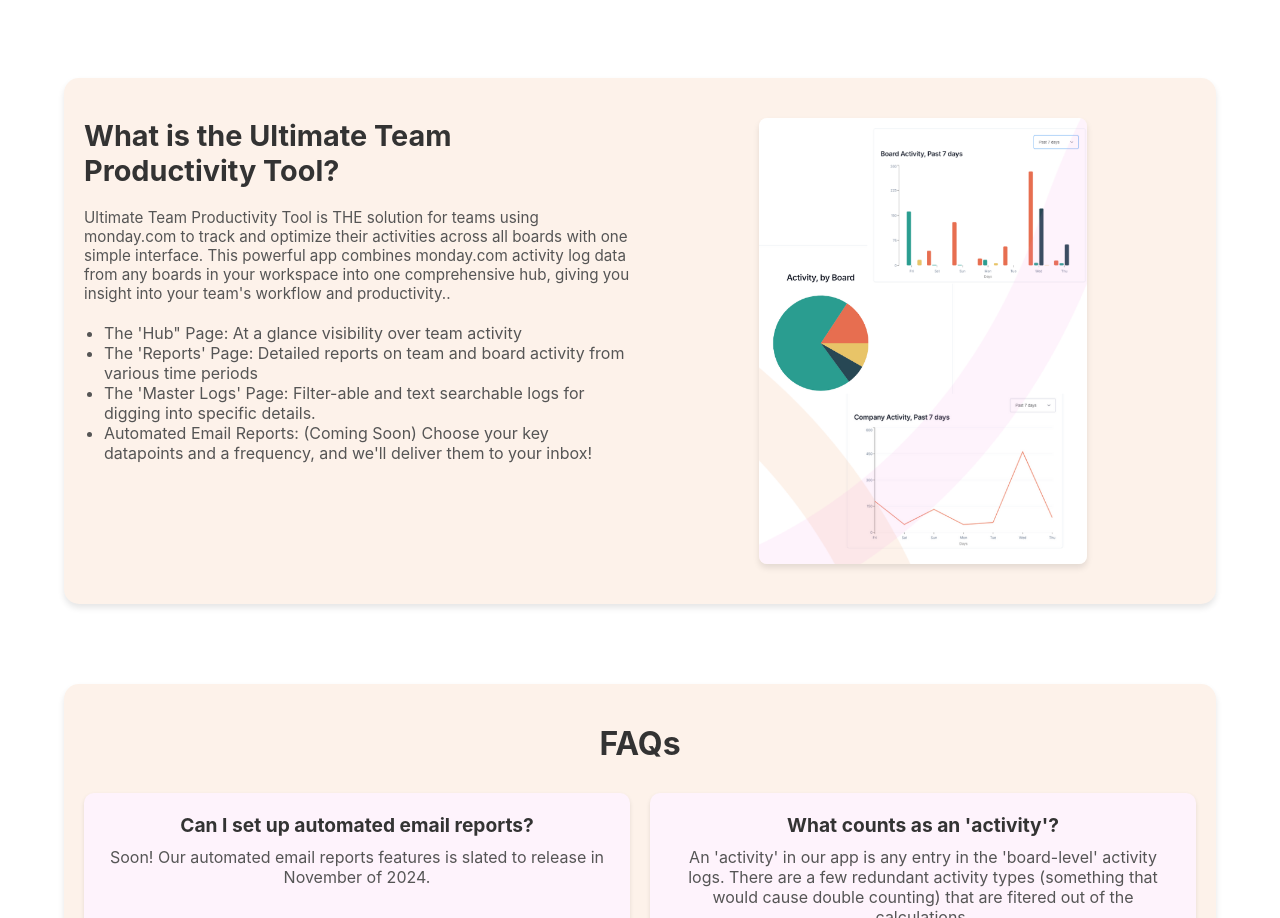
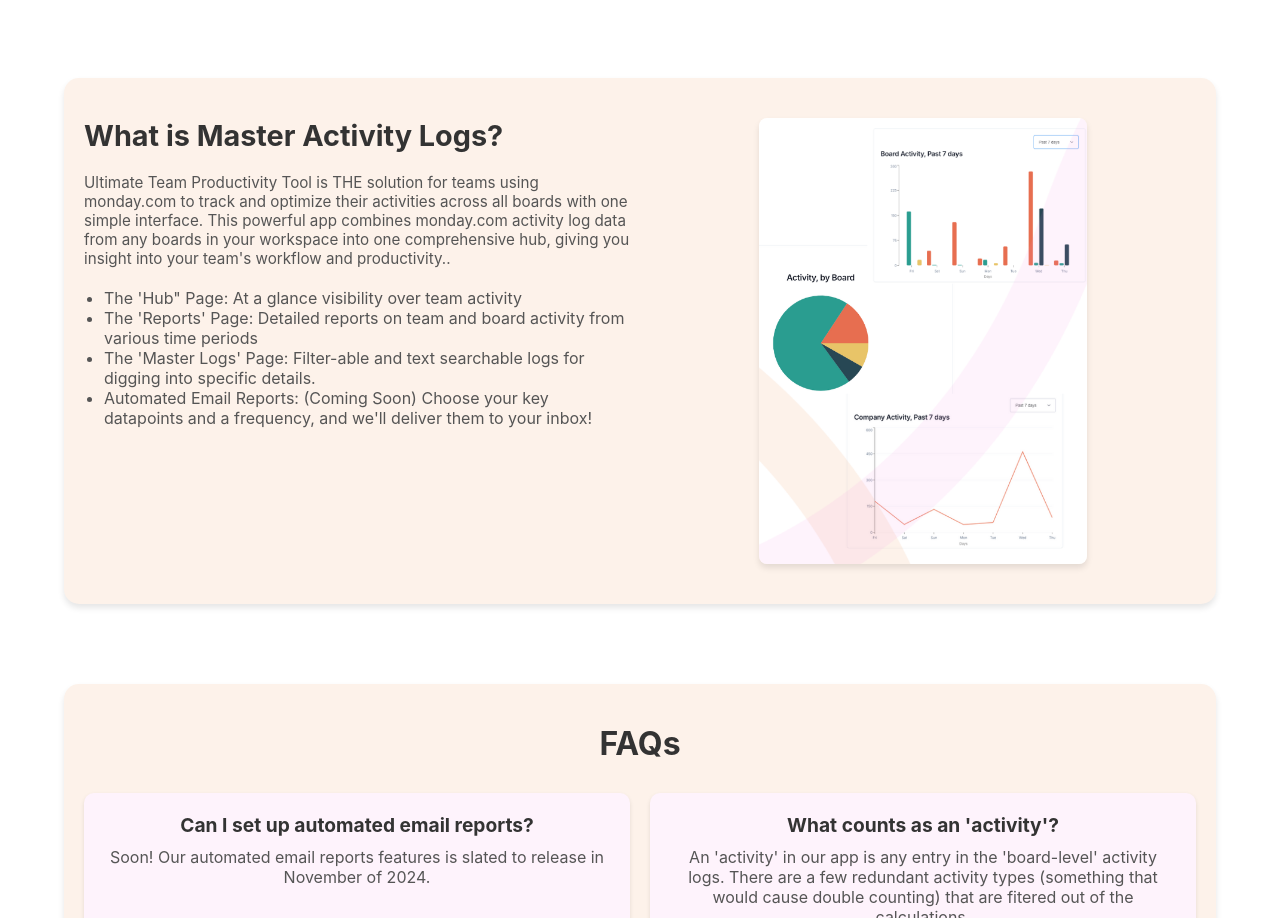
Before and after one commit to Lovely-Solutions-LLC/utpt-howtouse, a React (Create React App) app: page / in a window 1280 px wide. Shown: the part 843-1761 px from the top of the page. Built offline with nearby package versions, Linux system fonts and the light colour scheme.

Commit message:
Update WhatIsTool.js
mal

```diff
--- a/src/components/WhatIsTool.js
+++ b/src/components/WhatIsTool.js
@@ -6,7 +6,7 @@
   return (
     <section className="what-is-section section" data-aos="fade-up">
       <div className="what-is-text" data-aos="fade-right">
-        <h3>What is the Ultimate Team Productivity Tool?</h3>
+        <h3>What is Master Activity Logs?</h3>
         <p>
         Ultimate Team Productivity Tool is THE solution for teams using monday.com to track and optimize their activities across all boards with one simple interface. This powerful app combines monday.com activity log data from any boards in your workspace into one comprehensive hub, giving you insight into your team's workflow and productivity..
         </p>
```
